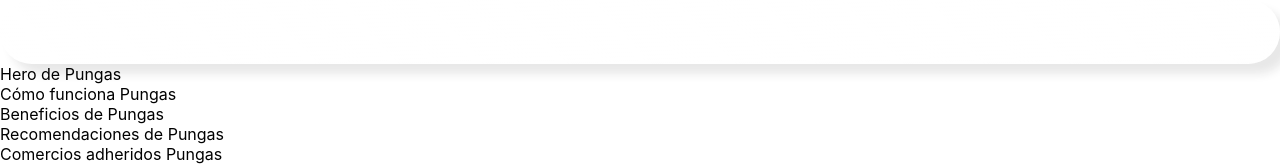
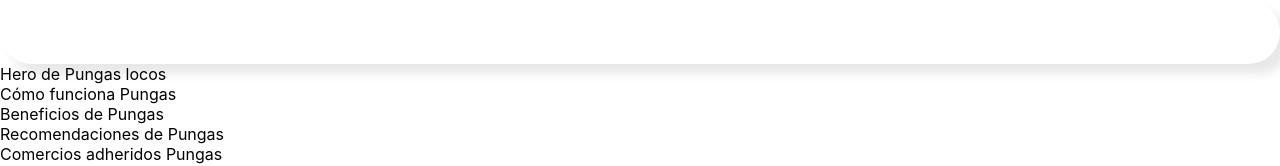
Before and after one commit to beetlejuice96/pungas, a React (Create React App) app: page / in a window 1280 px wide. Shown: the top 166 px of the page. Built offline with nearby package versions, Linux system fonts and the light colour scheme.

Commit message:
Title changed #1

```diff
--- a/src/components/hero/Hero.js
+++ b/src/components/hero/Hero.js
@@ -3,7 +3,7 @@
 const Hero = () => {
     return (
         <div>
-            Hero de Pungas
+            Hero de Pungas locos
         </div>
     )
 }
```
